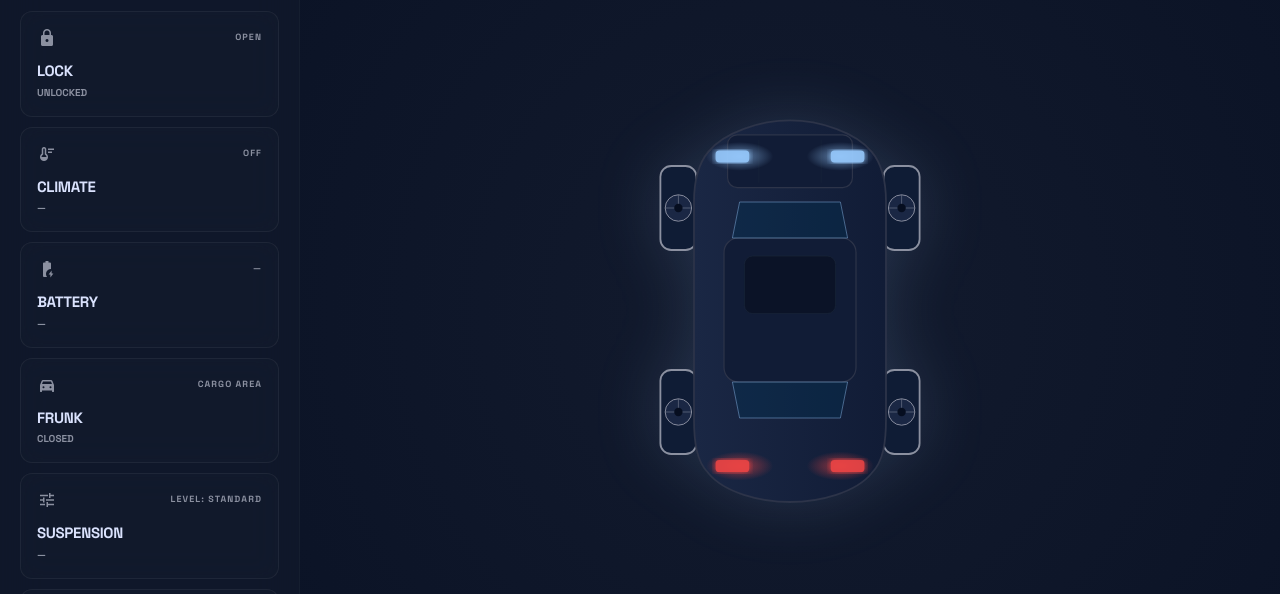
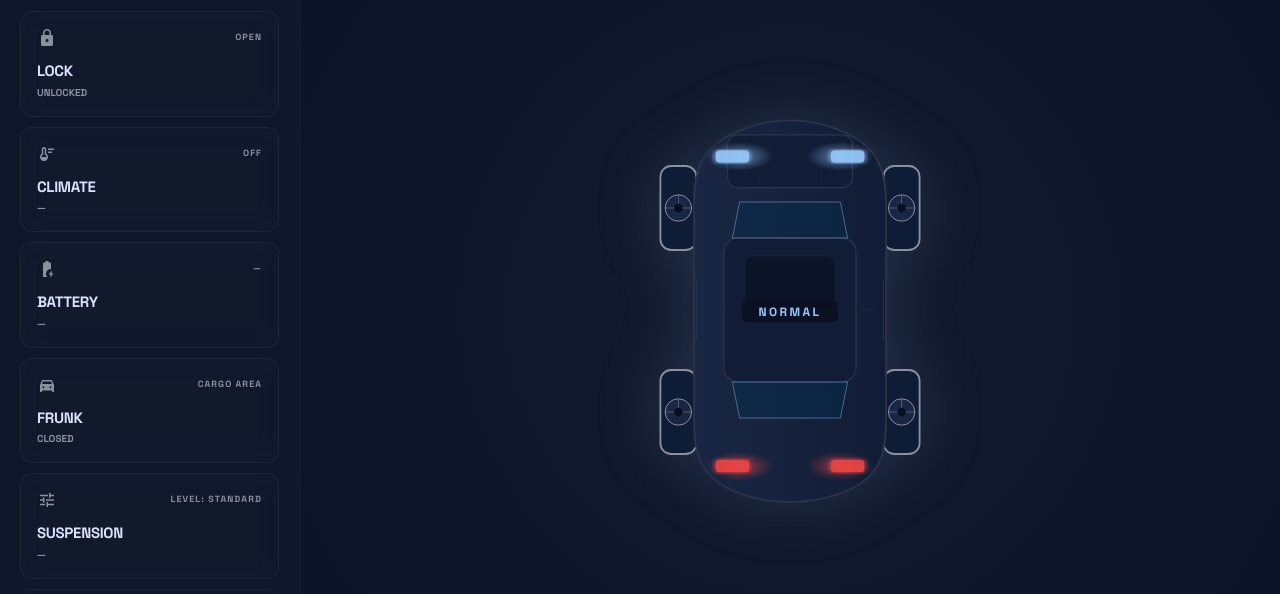
Before and after one commit to Divi19/AAOS_Copilot, a Next.js app in the folder frontend/: page / in a window 1280 px wide. Shown: the part 122-716 px from the top of the page. Built offline with nearby package versions, Linux system fonts and the light colour scheme; no server answers.

Commit message:
Add lock pulse door highlights and Camp/Dog/Normal mode badges

```diff
--- a/frontend/app/page.tsx
+++ b/frontend/app/page.tsx
@@ -50,7 +50,23 @@ function CarVisualization({ state }: { state: VehicleState | null }) {
         : 6;
 
   const frunkOpen = state?.frunk_open === true;
+  const isLocked = state?.is_locked === true;
+  const climateOn = state?.climate_on === true;
+  const climateTemp = state?.climate_temp ?? 22;
+  const mode = state?.vehicle_mode?.toLowerCase() ?? "normal";
+  const isCampMode = mode === "camp";
+  const isDogMode = mode === "dog";
+  const isNormalMode = mode === "normal";
   const wheelColor = getSuspWheelColor(state?.suspension_level);
+
+  const isHot = climateTemp > 23;
+  const climateColor = isHot ? "#fbbf24" : "#60a5fa";
+  const climateOpacity = climateOn
+    ? climateTemp < 18 ? 0.65
+      : climateTemp < 22 ? 0.55
+        : climateTemp < 26 ? 0.5
+          : 0.6
+    : 0;
 
   return (
     <svg width="280" height="480" viewBox="0 0 220 400" xmlns="http://www.w3.org/2000/svg" style={{ filter: "drop-shadow(0 0 32px rgba(152,203,255,0.15))" }}>
@@ -82,8 +98,16 @@ function CarVisualization({ state }: { state: VehicleState | null }) {
       </defs>
 
       <style>{`
+        @keyframes campPulse { 0%,100%{opacity:0.15} 50%{opacity:0.5} }
         @keyframes frunkGlowAnim { 0%,100%{opacity:0.7} 50%{opacity:1} }
+        @keyframes modePulse { 0%,100%{opacity:0.1} 50%{opacity:0.35} }
+        @keyframes lockPulse { 0%,100%{opacity:0.7} 50%{opacity:1} }
+        @keyframes climateFlow { 0%{opacity:0.85} 50%{opacity:1} 100%{opacity:0.85} }
+        .campPulse { animation: campPulse 2s ease-in-out infinite; }
         .frunkGlowAnim { animation: frunkGlowAnim 1.5s ease-in-out infinite; }
+        .modePulse { animation: modePulse 2.5s ease-in-out infinite; }
+        .lockPulse { animation: lockPulse 1.8s ease-in-out infinite; }
+        .climateFlow { animation: climateFlow 2.5s ease-in-out infinite; }
       `}</style>
 
       {/* Wheels */}
@@ -139,11 +163,34 @@ function CarVisualization({ state }: { state: VehicleState | null }) {
       <rect x={55} y={140} width={110} height={120} rx={12} fill="#111c36" stroke="#2d3449" strokeWidth="1" />
       <rect x={72} y={155} width={76} height={48} rx={7} fill="#0b1326" stroke="#1e293b" strokeWidth="0.5" opacity="0.9" />
 
-      {/* Windshield */}
+      {/* Windshield base */}
       <path d="M 62 140 L 158 140 L 152 110 L 68 110 Z" fill="#003354" fillOpacity="0.5" stroke="#98cbff" strokeWidth="0.5" opacity="0.7" />
+
+      {/* Climate tint overlay */}
+      {climateOn && climateOpacity > 0 && (
+        <path
+          d="M 62 140 L 158 140 L 152 110 L 68 110 Z"
+          fill={climateColor}
+          fillOpacity={climateOpacity}
+          className="climateFlow"
+        />
+      )}
 
       {/* Rear window */}
       <path d="M 62 260 L 158 260 L 152 290 L 68 290 Z" fill="#003354" fillOpacity="0.5" stroke="#98cbff" strokeWidth="0.5" opacity="0.7" />
+
+      {/* Door seams */}
+      <line x1={32} y1={175} x2={32} y2={225} stroke="#2d3449" strokeWidth="0.8" />
+      <line x1={188} y1={175} x2={188} y2={225} stroke="#2d3449" strokeWidth="0.8" />
+      <line x1={37} y1={200} x2={183} y2={200} stroke="#1e293b" strokeWidth="0.6" />
+
+      {/* Lock highlights */}
+      {isLocked && (
+        <>
+          <rect x={31} y={148} width={8} height={80} rx={3} fill="#fbbf24" fillOpacity="0.25" stroke="#fbbf24" strokeWidth="1.2" strokeOpacity="0.8" className="lockPulse" filter="url(#softGlow)" />
+          <rect x={181} y={148} width={8} height={80} rx={3} fill="#fbbf24" fillOpacity="0.25" stroke="#fbbf24" strokeWidth="1.2" strokeOpacity="0.8" className="lockPulse" filter="url(#softGlow)" />
+        </>
+      )}
 
       {/* Tail lights */}
       <ellipse cx={68} cy={330} rx={28} ry={12} fill="url(#tlGlow)" />
@@ -151,11 +198,34 @@ function CarVisualization({ state }: { state: VehicleState | null }) {
       <rect x={48} y={325} width={28} height={10} rx={3} fill="#ef4444" opacity="0.9" filter="url(#lightGlow)" />
       <rect x={144} y={325} width={28} height={10} rx={3} fill="#ef4444" opacity="0.9" filter="url(#lightGlow)" />
 
-      {/* Frunk open — amber glow on rear */}
+      {/* Frunk open glow */}
       {frunkOpen && (
         <>
           <ellipse cx={110} cy={348} rx={40} ry={10} fill="url(#frunkGlowRad)" />
           <rect x={68} y={338} width={84} height={14} rx={4} fill="#fbbf24" fillOpacity="0.18" stroke="#fbbf24" strokeWidth="0.8" strokeOpacity="0.5" filter="url(#softGlow)" />
+        </>
+      )}
+
+      {/* Mode badges */}
+      {isCampMode && (
+        <>
+          <circle cx={110} cy={200} r={95} fill="none" stroke="#4edea3" strokeWidth="0.6" opacity="0.3" className="campPulse" />
+          <circle cx={110} cy={200} r={82} fill="none" stroke="#4edea3" strokeWidth="0.3" opacity="0.15" className="campPulse" />
+          <rect x={70} y={192} width={80} height={18} rx={4} fill="#002113" opacity="0.95" />
+          <text x="110" y="205" textAnchor="middle" fill="#4edea3" fontSize="10" fontWeight="bold" fontFamily="Space Grotesk, system-ui" letterSpacing="2">CAMP MODE</text>
+        </>
+      )}
+      {isDogMode && !isCampMode && (
+        <>
+          <circle cx={110} cy={200} r={90} fill="none" stroke="#fbbf24" strokeWidth="0.6" opacity="0.25" className="modePulse" />
+          <rect x={74} y={192} width={72} height={18} rx={4} fill="#1a1000" opacity="0.95" />
+          <text x="110" y="205" textAnchor="middle" fill="#fbbf24" fontSize="10" fontWeight="bold" fontFamily="Space Grotesk, system-ui" letterSpacing="2">DOG MODE</text>
+        </>
+      )}
+      {isNormalMode && !isCampMode && !isDogMode && (
+        <>
+          <rect x={70} y={192} width={80} height={18} rx={4} fill="#0a1020" opacity="0.85" />
+          <text x="110" y="205" textAnchor="middle" fill="#98cbff" fontSize="10" fontWeight="bold" fontFamily="Space Grotesk, system-ui" letterSpacing="2">NORMAL</text>
         </>
       )}
     </svg>
@@ -216,6 +286,7 @@ export default function Dashboard() {
       <link href="https://fonts.googleapis.com/css2?family=Material+Symbols+Outlined:wght,FILL@100..700,0..1&display=swap" rel="stylesheet" />
 
       <div style={{ background: "#0b1326", minHeight: "100vh", height: "100vh", display: "flex", flexDirection: "column", color: "#dae2fd", fontFamily: "Inter, system-ui", overflow: "hidden" }}>
+
         <header style={{ background: "#0b1326", display: "flex", alignItems: "center", justifyContent: "space-between", padding: "0 32px", height: "64px", flexShrink: 0, borderBottom: "1px solid rgba(65,71,84,0.2)" }}>
           <div style={{ display: "flex", alignItems: "center", gap: "24px" }}>
             <span style={{ fontSize: "15px", fontWeight: 700, letterSpacing: "0.2em", color: "#dae2fd", fontFamily: "Space Grotesk, system-ui" }}>KINETIC OBSERVATORY</span>
```
